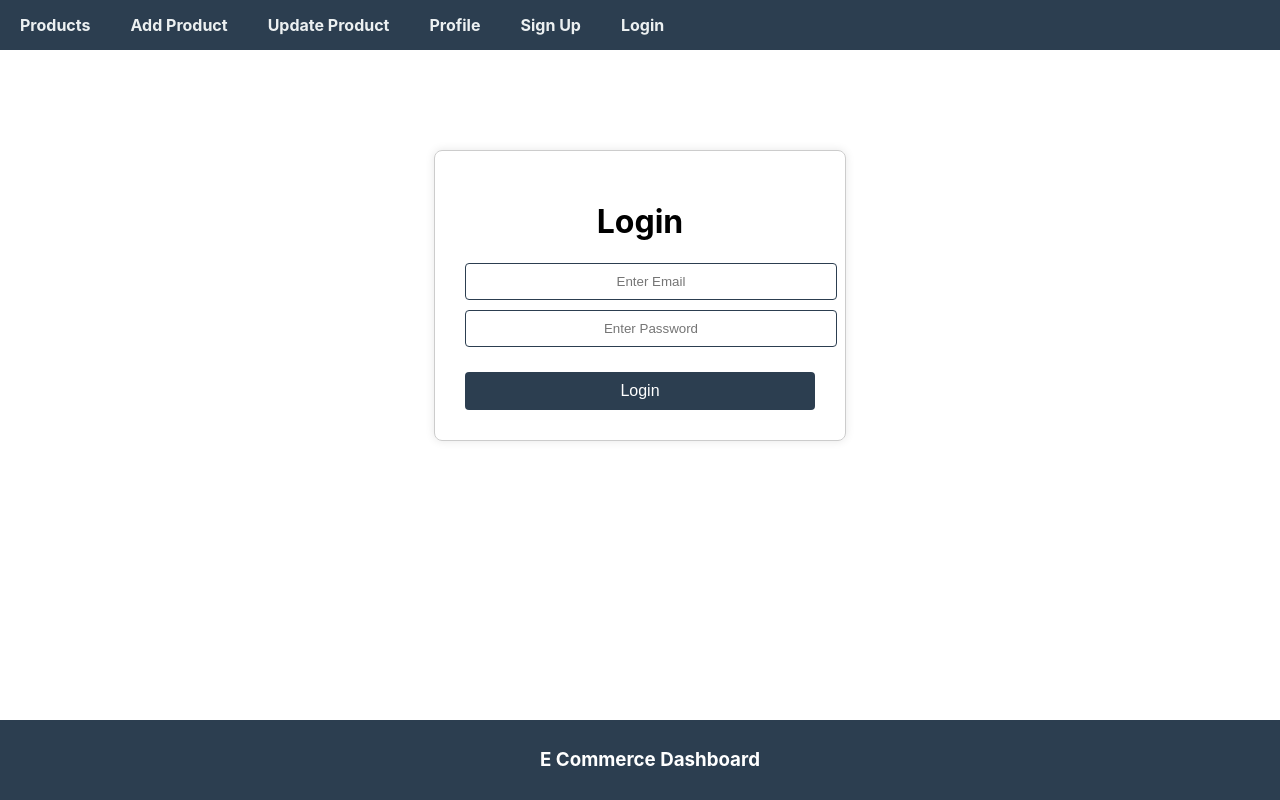
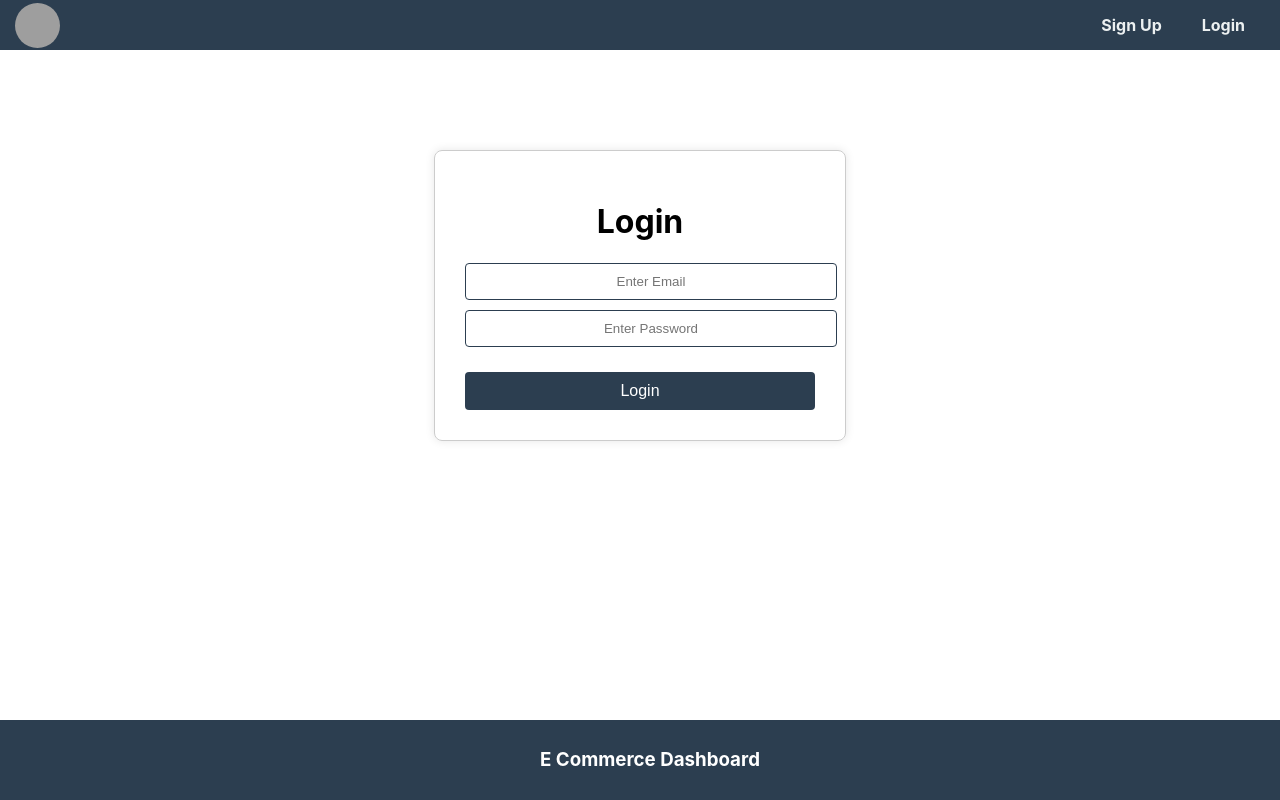
Before and after one commit to phsp-manpreetkaur/E-Dashboard, a React (Create React App) app in the folder front_end/: page /login in a window 1280 px wide. Built offline with nearby package versions, Linux system fonts and the light colour scheme; grey boxes are pictures that could not be loaded.

Commit message:
add product data into mongo db

```diff
--- a/front_end/src/App.css
+++ b/front_end/src/App.css
@@ -1,4 +1,6 @@
 /* Horizontal Navbar */
+
+
 .nav-ul {
   list-style: none;           /* Remove bullets */
   display: flex;              /* Horizontal layout */
@@ -100,6 +102,27 @@
   background-color: #34495e;
 }
 
+.nav-right{
+
+ margin-left: auto;
+
+}
+.nav-bar {
+  display: flex;
+  align-items: center;
+  background-color: #2c3e50;
+  padding: 0 15px;
+}
+
+/* round logo */
+.logo {
+  width: 45px;
+  height: 45px;
+  border-radius: 50%;      /* ❗ correct syntax */
+  object-fit: cover;       /* keeps image clean */
+  margin-right: 15px;      /* space from menu */
+}
+
 
 
 
--- a/front_end/src/components/Login.js
+++ b/front_end/src/components/Login.js
@@ -1,12 +1,40 @@
-import React, { useState } from "react";
+import React, { useEffect, useState } from "react";
+import { useNavigate } from "react-router-dom";
 
 const Login = () => {
   const [email, setEmail] = useState('');
   const [password, setPassword] = useState('');
+  const navigate = useNavigate();
+
+  // ✅ read auth ONCE at render level
+  const auth = localStorage.getItem("user");
+
+  useEffect(() => {
+    if (auth) {
+      navigate('/');
+    }
+  }, [navigate, auth]); // ✅ valid now
+
+  // ✅ stop rendering login if already logged in
+  if (auth) {
+    return null;
+  }
 
   const handleLogin = async () => {
-    console.log(email, password);
-    // Add login logic here
+    let result = await fetch("http://localhost:5000/login", {
+      method: 'POST',
+      body: JSON.stringify({ email, password }),
+      headers: { "Content-Type": "application/json" }
+    });
+
+    result = await result.json();
+
+    if (result.name) {
+      localStorage.setItem("user", JSON.stringify(result));
+      navigate('/');
+    } else {
+      alert("Please enter correct details");
+    }
   };
 
   return (
--- a/front_end/src/components/Nav.js
+++ b/front_end/src/components/Nav.js
@@ -2,29 +2,44 @@ import React from 'react';
 import { Link, useNavigate } from 'react-router-dom';
 
 const Nav = () => {
-  const auth = JSON.parse(localStorage.getItem("user"));
+  const auth = localStorage.getItem("user")
+    ? JSON.parse(localStorage.getItem("user"))
+    : null;
+
   const navigate = useNavigate();
 
   const logout = () => {
-  localStorage.removeItem("user");  // ✅ instead of clear()
+    localStorage.removeItem("user");
     navigate('/signup');
   };
 
+  return (
+    <div className="nav-bar">
+    <img
+      alt="Logo"
+      className="logo"
+      src="https://encrypted-tbn0.gstatic.com/images?q=tbn:ANd9GcRA_PFMIWuIauPEhoMr2cFiYMRATZULlMN3ig&s=https://img.pikbest.com/png-images/20241023/vibrant-e-commerce-logo-with-shopping-bag-and-play-icon_10994976.png!sw800"
+    />
 
-  return (
+      {auth ? (
         <ul className="nav-ul">
           <li><Link to="/">Products</Link></li>
           <li><Link to="/add">Add Product</Link></li>
           <li><Link to="/update">Update Product</Link></li>
           <li><Link to="/profile">Profile</Link></li>
-
-      <li> {auth ? <Link to="#" onClick={logout}>Logout</Link>
- :
-       <Link to="/signup">Sign Up</Link>}</li>
+          <li>
+            <Link to="#" onClick={logout}>
+              Logout ({auth.name})
+            </Link>
+          </li>
+        </ul>
+      ) : (
+        <ul className="nav-ul nav-right">
+          <li><Link to="/signup">Sign Up</Link></li>
           <li><Link to="/login">Login</Link></li>
-
-
         </ul>
+      )}
+    </div>
   );
 };
 
```
Also changed, not shown: 2 other files (tests, documents, lock files or other folders). Lines whose indentation alone changed are shown as unchanged.
